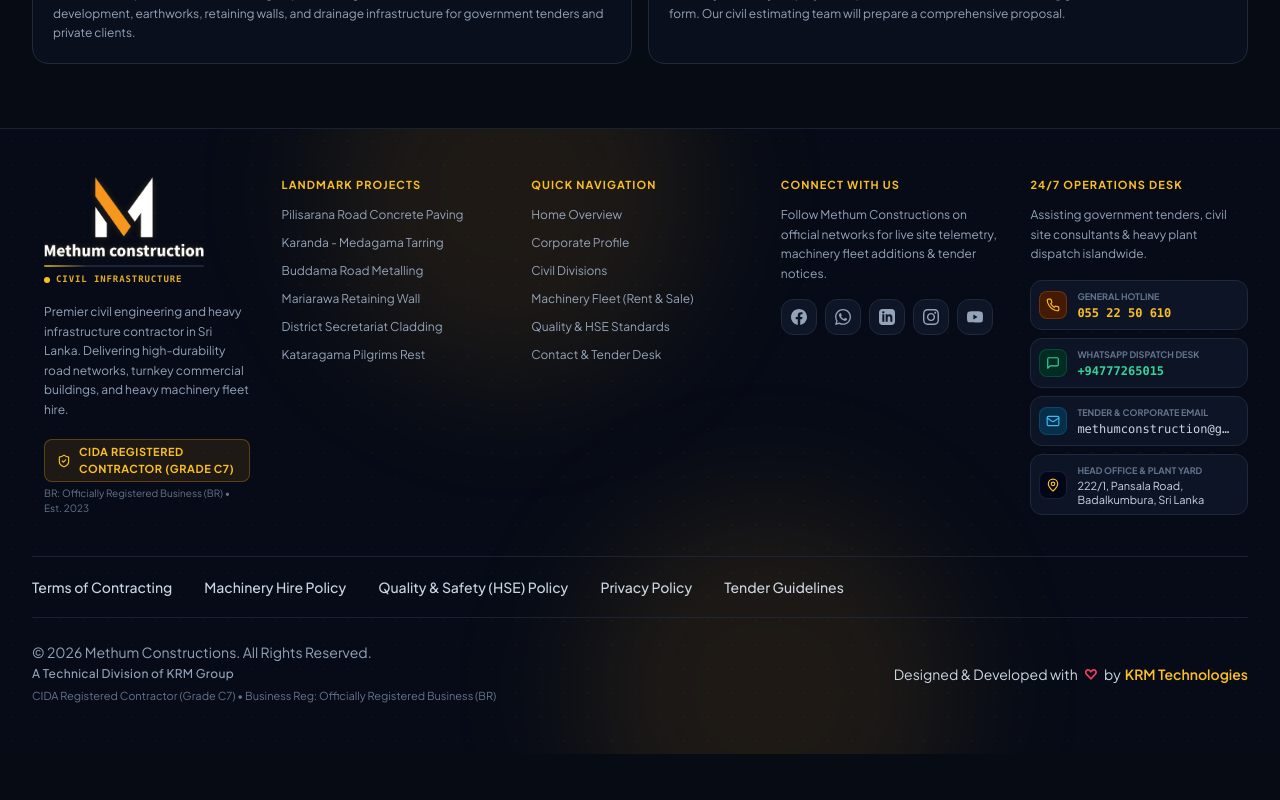
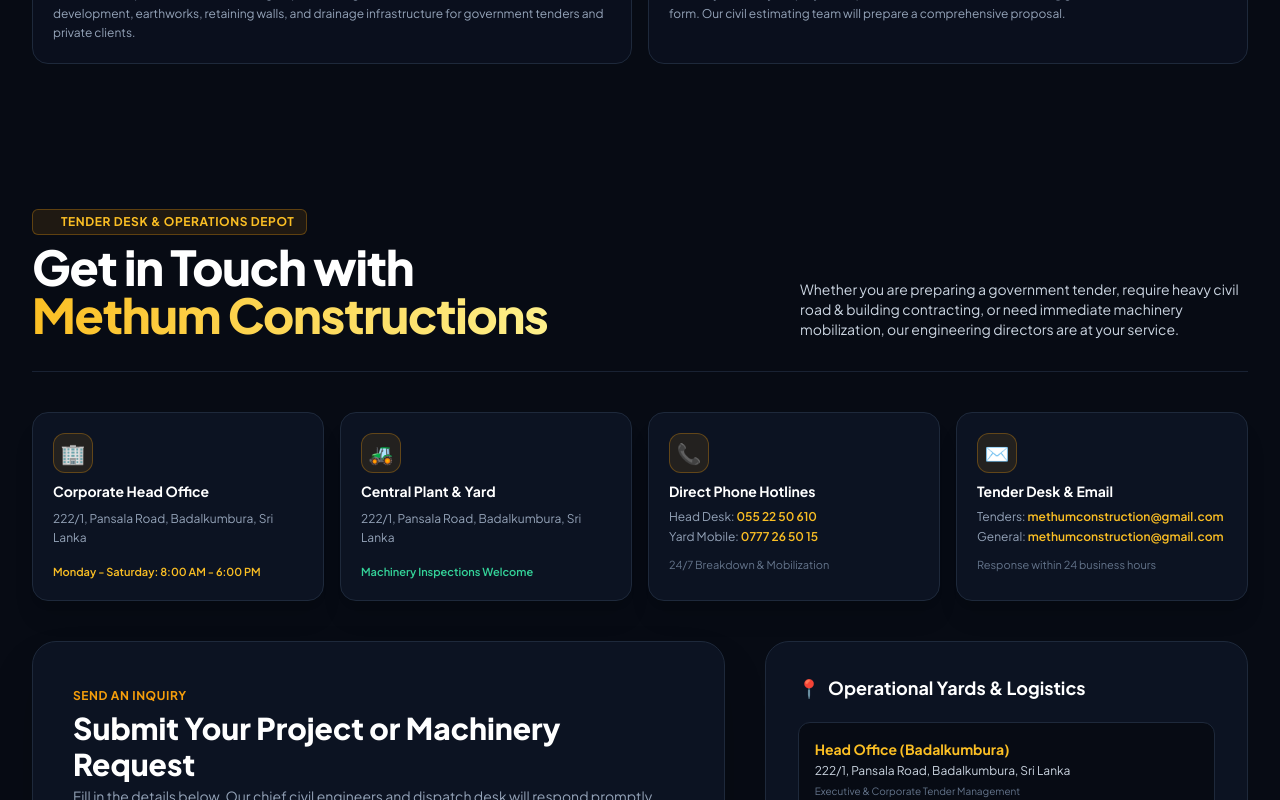
Before and after one commit to kavindurishan/Methum-Construction, a Next.js app: page / in a window 1280 px wide. Shown: the part 8800-9600 px from the top of the page. Before the commit the page ends 9554 px from the top, so only its background shows below. Built offline with nearby package versions, Linux system fonts and the light colour scheme.

Commit message:
fix: integrate contact section on homepage and resolve unstyled contact navigation

```diff
--- a/src/app/contact/page.tsx
+++ b/src/app/contact/page.tsx
@@ -1,4 +1,5 @@
 import type { Metadata } from "next";
+import "@/app/globals.css";
 import Header from "@/components/Header";
 import Footer from "@/components/Footer";
 import ContactForm from "./ContactForm";
--- a/src/app/page.tsx
+++ b/src/app/page.tsx
@@ -8,6 +8,7 @@ import MachineryFleet from "@/components/MachineryFleet";
 import QualityHSE from "@/components/QualityHSE";
 import LeadershipAbout from "@/components/LeadershipAbout";
 import QuickEstimator from "@/components/QuickEstimator";
+import ContactSection from "@/components/ContactSection";
 import Footer from "@/components/Footer";
 
 export default function Home() {
@@ -24,6 +25,7 @@ export default function Home() {
         <MachineryFleet />
         <QualityHSE />
         <QuickEstimator />
+        <ContactSection />
       </main>
       <Footer />
     </div>
--- /dev/null
+++ b/src/components/ContactSection.tsx
@@ -0,0 +1,133 @@
+"use client";
+
+import React from "react";
+import ContactForm from "@/app/contact/ContactForm";
+import { siteConfig } from "@/data/siteData";
+
+export default function ContactSection() {
+  return (
+    <section id="contact" className="max-w-7xl mx-auto px-4 sm:px-6 lg:px-8 py-16 sm:py-20 space-y-10">
+      {/* Section Header */}
+      <div className="flex flex-col lg:flex-row lg:items-end justify-between gap-6 border-b border-slate-800/80 pb-8">
+        <div className="max-w-2xl space-y-2">
+          <div className="inline-flex items-center gap-2 px-3 py-1 rounded-md bg-amber-500/10 border border-amber-500/30 text-amber-400 text-xs font-bold uppercase tracking-wider">
+            <span className="w-2 h-2 rounded-full bg-amber-400 animate-ping"></span>
+            Tender Desk & Operations Depot
+          </div>
+          <h2 className="text-3xl sm:text-4xl lg:text-5xl font-black text-white tracking-tight leading-[1.12]">
+            Get in Touch with <br className="hidden sm:inline" />
+            <span className="text-transparent bg-clip-text bg-gradient-to-r from-amber-400 to-yellow-200">
+              Methum Constructions
+            </span>
+          </h2>
+        </div>
+
+        <div className="max-w-md">
+          <p className="text-slate-300 text-xs sm:text-sm leading-relaxed">
+            Whether you are preparing a government tender, require heavy civil road &
+            building contracting, or need immediate machinery mobilization, our engineering
+            directors are at your service.
+          </p>
+        </div>
+      </div>
+
+      {/* 4 Primary Contact Channel Cards */}
+      <div className="grid grid-cols-1 sm:grid-cols-2 lg:grid-cols-4 gap-4">
+        {/* Card 1: Head Office */}
+        <div className="bg-[#0c1322] border border-slate-800 p-5 rounded-2xl shadow-xl space-y-2 hover:border-amber-500/40 transition">
+          <div className="w-10 h-10 rounded-xl bg-amber-500/10 border border-amber-500/30 text-amber-400 flex items-center justify-center text-xl">
+            🏢
+          </div>
+          <h4 className="font-bold text-white text-sm">Corporate Head Office</h4>
+          <p className="text-xs text-slate-400 leading-relaxed">
+            {siteConfig.contacts.headOffice.address}
+          </p>
+          <div className="pt-2 text-[11px] text-amber-400 font-semibold">
+            Monday - Saturday: 8:00 AM - 6:00 PM
+          </div>
+        </div>
+
+        {/* Card 2: Plant & Machinery Yard */}
+        <div className="bg-[#0c1322] border border-slate-800 p-5 rounded-2xl shadow-xl space-y-2 hover:border-amber-500/40 transition">
+          <div className="w-10 h-10 rounded-xl bg-amber-500/10 border border-amber-500/30 text-amber-400 flex items-center justify-center text-xl">
+            🚜
+          </div>
+          <h4 className="font-bold text-white text-sm">Central Plant & Yard</h4>
+          <p className="text-xs text-slate-400 leading-relaxed">
+            {siteConfig.contacts.machineryYard.address}
+          </p>
+          <div className="pt-2 text-[11px] text-emerald-400 font-semibold">
+            Machinery Inspections Welcome
+          </div>
+        </div>
+
+        {/* Card 3: Hotlines & Dispatch */}
+        <div className="bg-[#0c1322] border border-slate-800 p-5 rounded-2xl shadow-xl space-y-2 hover:border-amber-500/40 transition">
+          <div className="w-10 h-10 rounded-xl bg-amber-500/10 border border-amber-500/30 text-amber-400 flex items-center justify-center text-xl">
+            📞
+          </div>
+          <h4 className="font-bold text-white text-sm">Direct Phone Hotlines</h4>
+          <div className="text-xs space-y-1">
+            <div>
+              <span className="text-slate-400">Head Desk: </span>
+              <a
+                href={`tel:${siteConfig.contacts.hotlines[0].replace(/\s+/g, "")}`}
+                className="text-amber-400 font-semibold hover:underline"
+              >
+                {siteConfig.contacts.hotlines[0]}
+              </a>
+            </div>
+            <div>
+              <span className="text-slate-400">Yard Mobile: </span>
+              <a
+                href={`tel:${siteConfig.contacts.hotlines[1].replace(/\s+/g, "")}`}
+                className="text-amber-400 font-semibold hover:underline"
+              >
+                {siteConfig.contacts.hotlines[1]}
+              </a>
+            </div>
+          </div>
+          <div className="pt-1 text-[11px] text-slate-500">
+            24/7 Breakdown & Mobilization
+          </div>
+        </div>
+
+        {/* Card 4: Tender & Official Email */}
+        <div className="bg-[#0c1322] border border-slate-800 p-5 rounded-2xl shadow-xl space-y-2 hover:border-amber-500/40 transition">
+          <div className="w-10 h-10 rounded-xl bg-amber-500/10 border border-amber-500/30 text-amber-400 flex items-center justify-center text-xl">
+            ✉️
+          </div>
+          <h4 className="font-bold text-white text-sm">Tender Desk & Email</h4>
+          <div className="text-xs space-y-1">
+            <div>
+              <span className="text-slate-400">Tenders: </span>
+              <a
+                href={`mailto:${siteConfig.contacts.tendersEmail}`}
+                className="text-amber-400 font-semibold hover:underline"
+              >
+                {siteConfig.contacts.tendersEmail}
+              </a>
+            </div>
+            <div>
+              <span className="text-slate-400">General: </span>
+              <a
+                href={`mailto:${siteConfig.contacts.email}`}
+                className="text-amber-400 font-semibold hover:underline"
+              >
+                {siteConfig.contacts.email}
+              </a>
+            </div>
+          </div>
+          <div className="pt-1 text-[11px] text-slate-500">
+            Response within 24 business hours
+          </div>
+        </div>
+      </div>
+
+      {/* Interactive Contact & Quotation Form */}
+      <div>
+        <ContactForm />
+      </div>
+    </section>
+  );
+}
--- a/src/components/Header.tsx
+++ b/src/components/Header.tsx
@@ -19,7 +19,7 @@ export default function Header() {
     { name: "Projects", href: "/#projects", id: "projects" },
     { name: "Machinery", href: "/#machinery", id: "machinery" },
     { name: "Quality & Safety", href: "/#quality", id: "quality" },
-    { name: "Contact", href: "/contact", id: "contact" },
+    { name: "Contact", href: "/#contact", id: "contact" },
   ];
 
   // Dynamic Route & Scroll-Spy Active Tab Detection
@@ -52,6 +52,7 @@ export default function Header() {
 
         // Check sections from bottom to top of page flow
         const sections = [
+          { id: "contact", name: "Contact" },
           { id: "quality", name: "Quality & Safety" },
           { id: "machinery", name: "Machinery" },
           { id: "projects", name: "Projects" },
```
